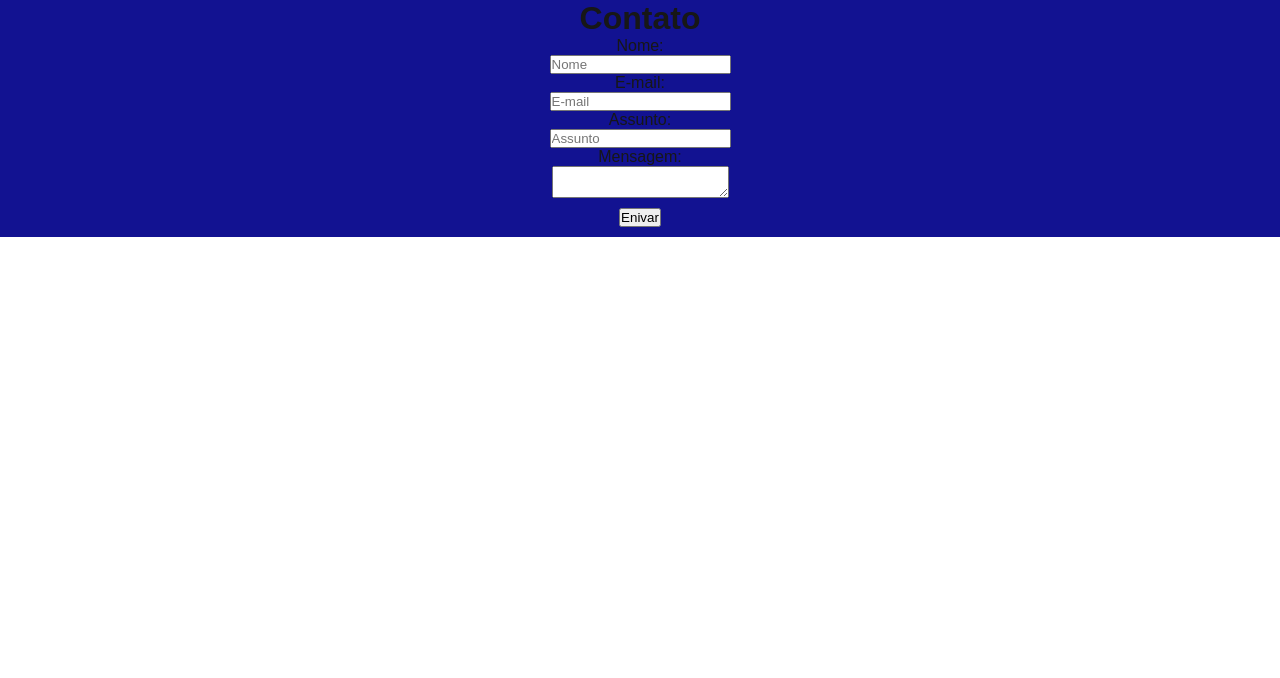
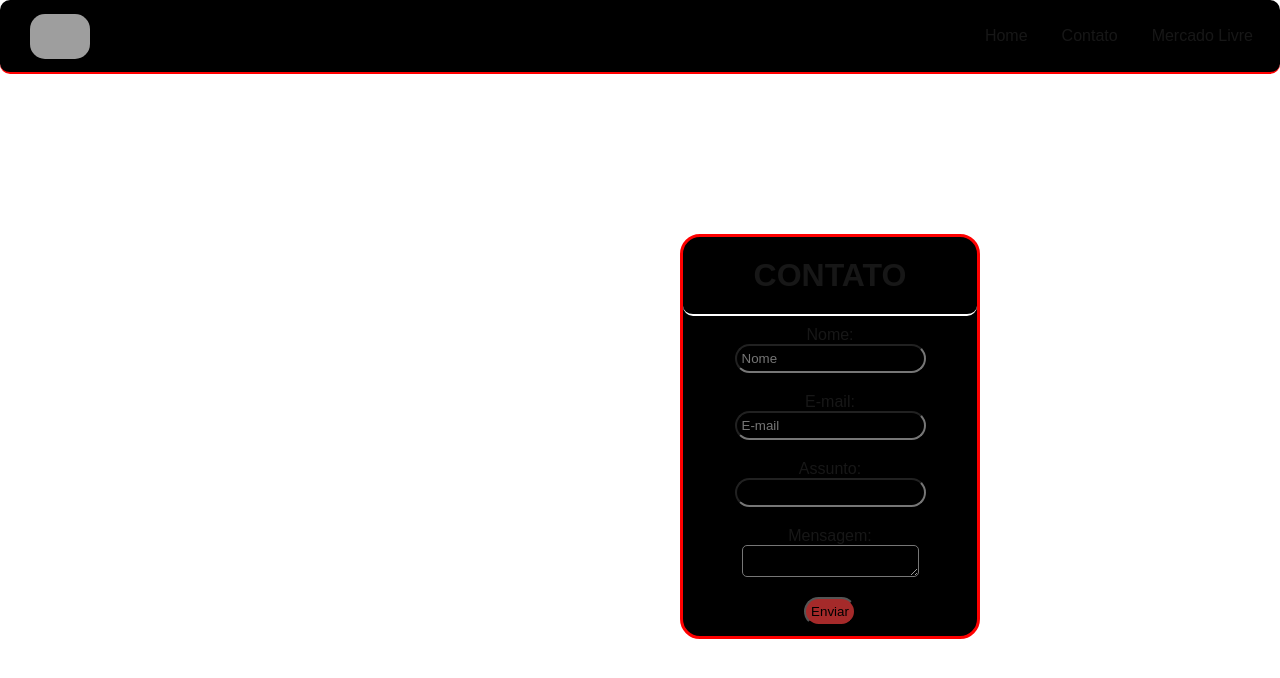
Before and after one commit to muriloap/React_atv, a Next.js app: page /contato in a window 1280 px wide. Shown: the top 678 px of the page. Built offline with nearby package versions, Linux system fonts and the light colour scheme; grey boxes are pictures that could not be loaded.

Commit message:
conectanto com back-end

```diff
--- a/src/app/contato/page.tsx
+++ b/src/app/contato/page.tsx
@@ -4,20 +4,36 @@ import styles from './styles.module.css'
 
 
 export default function Contato() {
+
+    let nome = "";
+    let email = "";
+    let assunto = "";
+
+
     function botaoOnClick() {
-        alert("CLICK");
+        alert(`Nome: ${nome}, Email: ${email}, Assunto ${assunto}`)
+
     }
+        function handleNomeChange(texto: string) {
+            nome = texto
+        }
+        function handleEmailChange(texto: string) {
+            email = texto
+        }
+        function handleAssuntoChange(texto: string) {
+            assunto = texto
+        }
 
     return (
         <>
         <div className={styles.div}>
-            <h1 className={styles.h1}>Contato</h1>
+            <h1 className={styles.h1}>CONTATO</h1>
             <form action="">
-               <Textfield label='Nome' type='text'/>
-               <Textfield label='E-mail' type='email'/>
-               <Textfield label='Assunto' type='text'/>
+               <Textfield label='Nome' type='text' onChange={handleNomeChange}/>
+               <Textfield label='E-mail' type='email' onChange={handleEmailChange}/>
+               <Textfield label='Assunto' text="Mensagem do site" type='text' onChange={handleAssuntoChange}/>
                <Textfield label='Mensagem' type='text' multiline />
-                <button onClick={botaoOnClick} className={styles.button}>Enivar</button>
+                <button onClick={botaoOnClick} className={styles.button}>Enviar</button>
             </form>
         </div>
         </>
--- a/src/app/contato/styles.module.css
+++ b/src/app/contato/styles.module.css
@@ -1,11 +1,31 @@
 .div {
-    background-color: rgb(18, 18, 145);
+    background-color: rgb(0, 0, 0);
     text-align: center;
     justify-content: center;
+    max-width: 300px;
+    max-height: auto;
+    border: 3px solid red;
+    border-radius: 20px;
+    margin-left: 85vh;
+    margin-top: 20vh;
 }
 
 .button {
     text-align: center;
     margin-top: 10px;
     margin-bottom: 10px;
+    border-radius: 20px;
+    padding: 5px;
+    background-color: brown;
 }
+
+.button:hover {
+    transform: scale(1.08);
+    background-color: rgb(255, 0, 0);
+}
+
+.h1 {
+    padding: 20px;
+    border-bottom: 2px solid white;
+    border-radius: 10px;
+}
--- a/src/app/layout.tsx
+++ b/src/app/layout.tsx
@@ -1,6 +1,7 @@
 import type { Metadata } from "next";
 import { Geist, Geist_Mono } from "next/font/google";
 import "./globals.css";
+import Header from "@/components/Header";
 
 const geistSans = Geist({
   variable: "--font-geist-sans",
@@ -25,6 +26,7 @@ export default function RootLayout({
   return (
     <html lang="en">
       <body className={`${geistSans.variable} ${geistMono.variable}`}>
+        <Header/>
         {children}
       </body>
     </html>
--- a/src/app/page.css
+++ b/src/app/page.css
@@ -22,6 +22,7 @@ li.produto{
     justify-content: center;
     margin: 10px;
     background-color: rgb(19, 17, 17);
+    border-radius: 15px;
 }
 
 ul{
--- a/src/components/Menu/index.tsx
+++ b/src/components/Menu/index.tsx
@@ -4,7 +4,7 @@ export default function Menu() {
 
     return (
         <nav className={styles.nav}>
-        <a href='/home' className={styles.link}>Home</a>
+        <a href='http://localhost:3000/' className={styles.link}>Home</a>
         <a href='/contato' className={styles.link}>Contato</a>
         <a href='https://www.mercadolivre.com.br/' target='_blank' className={styles.link}>Mercado Livre</a>
         </nav>
--- a/src/components/Textfield/index.tsx
+++ b/src/components/Textfield/index.tsx
@@ -1,20 +1,30 @@
-'use client';
+import styles from './styles.module.css'
 import { ChangeEvent, useState } from 'react';
-import styles from './styles.module.css'
 
 type Props = {
     label: string;
     type: "text" | "email";
     multiline?: boolean;
-    onChange?(): void;
+    onChange?(texto: string): void;
+    text?: string;
 }
 
 export default function Textfield(props: Props) {
 
-    const [texto, setTexto] = useState("");
+    const [texto, setTexto] = useState(props.text);
 
-    function handleChange(e: ChangeEvent<HTMLInputElement>) {
-        setTexto(e.target.value)
+    function handleInputChange(e: ChangeEvent<HTMLInputElement>) {
+    setTexto(e.target.value)
+        if (props.onChange){
+        props.onChange(e.target.value);
+        }
+    }
+
+    function handleTextAreaChange(e: ChangeEvent<HTMLInputElement>) {
+    setTexto(e.target.value)
+        if (props.onChange){
+        props.onChange(e.target.value);
+        }
     }
 
     return (
@@ -22,11 +32,15 @@ export default function Textfield(props: Props) {
         <label>
         {props.label}:
         {(props.multiline) ? (
-            <textarea/>
+            <textarea className={styles.textarea}/>
         ) : (
-            <input onChange={handleChange} type={props.type} placeholder={props.label} />
+            <input
+            className={styles.input}
+            onChange={handleInputChange}
+            type={props.type}
+            placeholder={props.label}
+            value={texto}/>
         )}
-        {texto}
         </label>
         </div>
     );
--- a/src/components/Textfield/styles.module.css
+++ b/src/components/Textfield/styles.module.css
@@ -1,9 +1,23 @@
 .root {
     display: flex;
     justify-content: center;
+    border-radius: 10px;
 }
 
 .root label {
     display: flex;
     flex-direction: column;
+    border-radius: 10px;
+    padding: 10px;
 }
+
+.input {
+    border-radius: 15px;
+    padding: 5px;
+    background-color: rgb(0, 0, 0);
+}
+
+.textarea {
+    border-radius: 5px;
+    background-color: rgb(0, 0, 0);
+}
```
Also changed, not shown: package.json (+5 -4 lines), src/app/page.tsx (+17 -4 lines), 1 other file (tests, documents, lock files or other folders).
